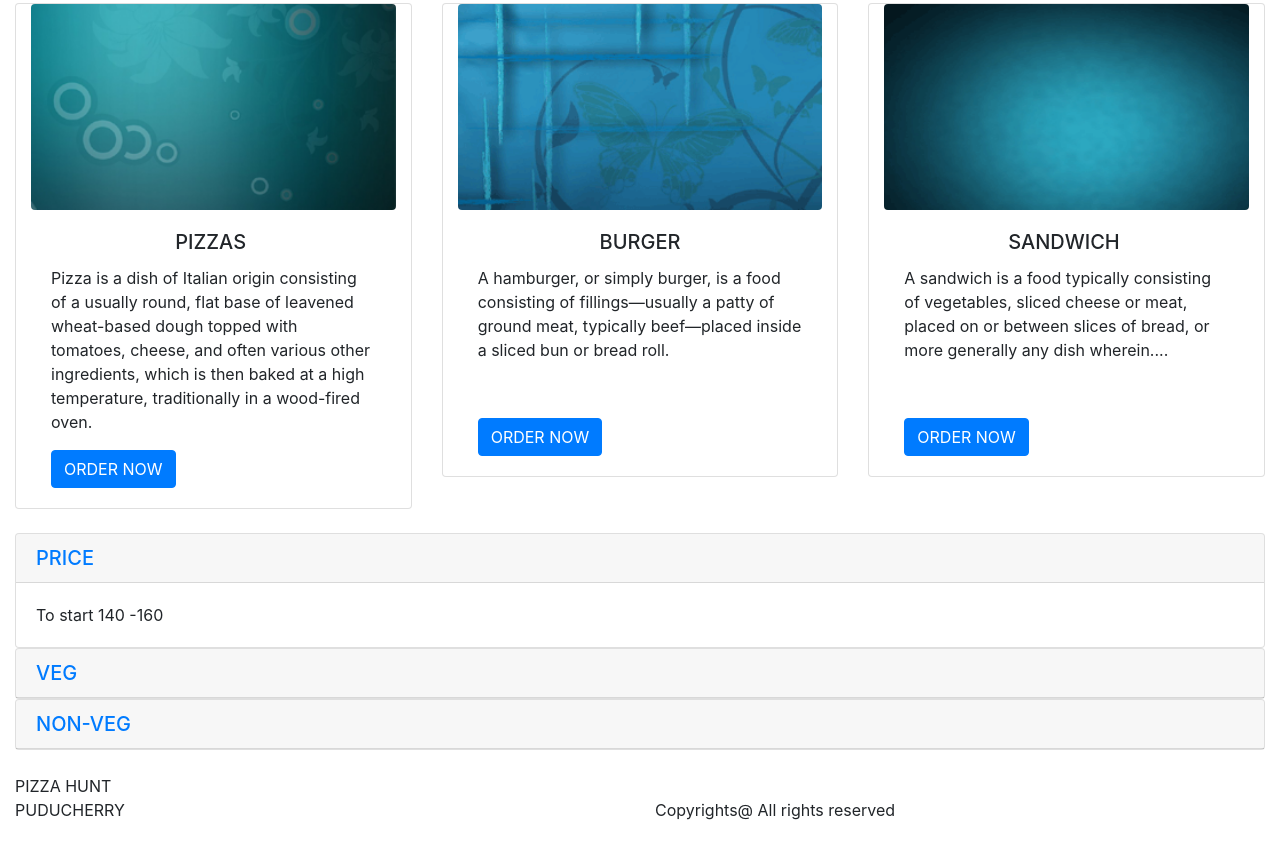
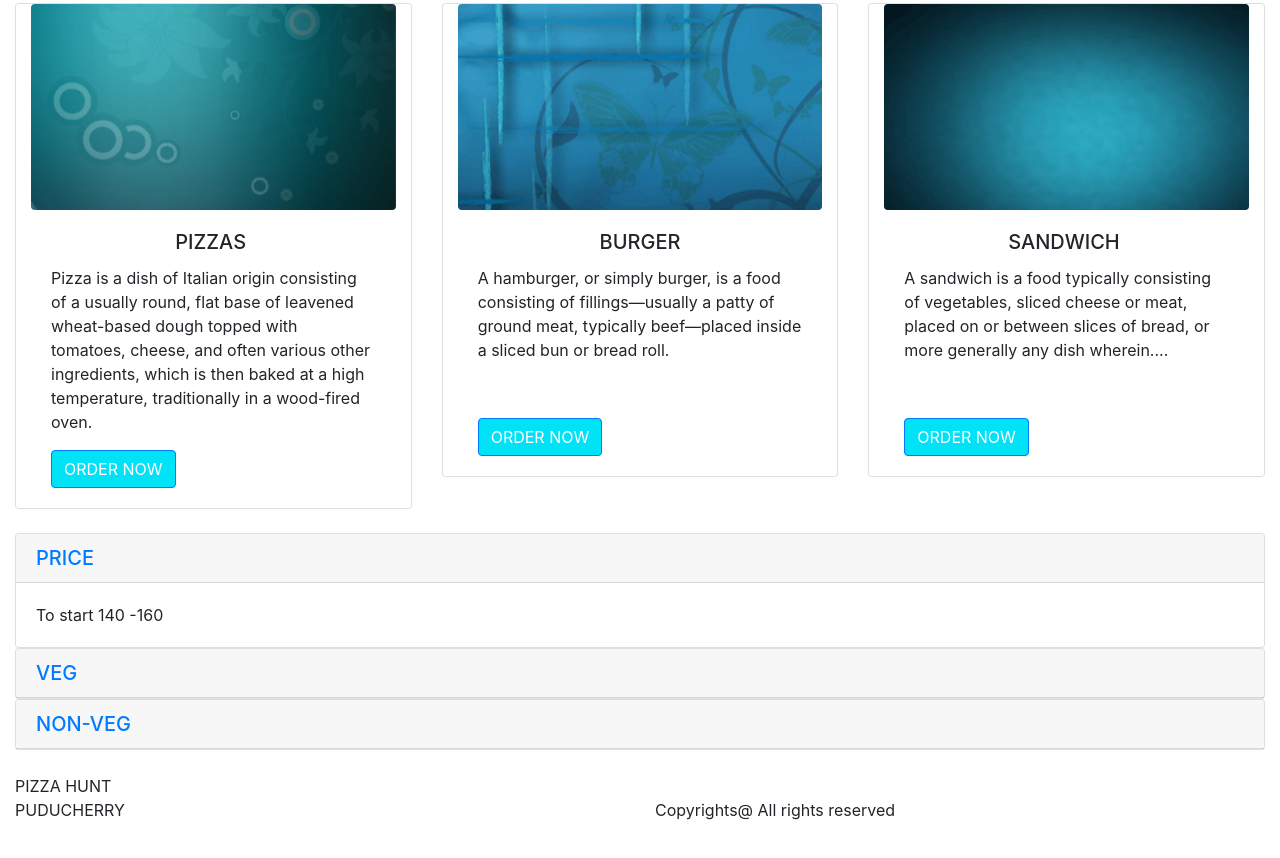
Before and after one commit to Vignesharmi0826/pizza-hunt-new, a plain HTML site: page all boos/index.html in a window 1280 px wide. Shown: the part 543-1401 px from the top of the page. Drawn offline with Linux system fonts and the light colour scheme.

Commit message:
Add files via upload

```diff
--- a/all boos/style.css
+++ b/all boos/style.css
@@ -19,7 +19,19 @@
   position:relative;
 }
 
-#contact input[type="text"], #contact input[type="email"], #contact input[type="tel"], #contact input[type="url"], #contact textarea, #contact button[type="submit"] { font:400 12px/16px "Open Sans", Helvetica, Arial, sans-serif; }
+#contact input[type="text"], #contact input[type="email"], #contact input[type="tel"], #contact input[type="url"], #contact textarea, #contact button[type="submit"] {
+    font: 400 12px/16px "Open Sans", Helvetica, Arial, sans-serif;
+}
+.card.col-md-4.col-xl-12 .card-body .btn.btn-primary {
+}
+.card.col-md-4.col-xl-12 .card-body .btn.btn-primary {
+    background-image: -webkit-linear-gradient(270deg,rgba(0,227,247,1.00) 100%,rgba(255,0,0,1.00) 100%);
+    background-image: -moz-linear-gradient(270deg,rgba(0,227,247,1.00) 100%,rgba(255,0,0,1.00) 100%);
+    background-image: -o-linear-gradient(270deg,rgba(0,227,247,1.00) 100%,rgba(255,0,0,1.00) 100%);
+    background-image: linear-gradient(180deg,rgba(0,227,247,1.00) 100%,rgba(255,0,0,1.00) 100%);
+}
+
+
 
 #contact {
   background:#F9F9F9;
@@ -105,3 +117,6 @@ fieldset {
 :-ms-input-placeholder {
  color:#888;
 }
+
+.card.col-md-4.col-xl-12 .card-body .btn.btn-primary {
+}
```
